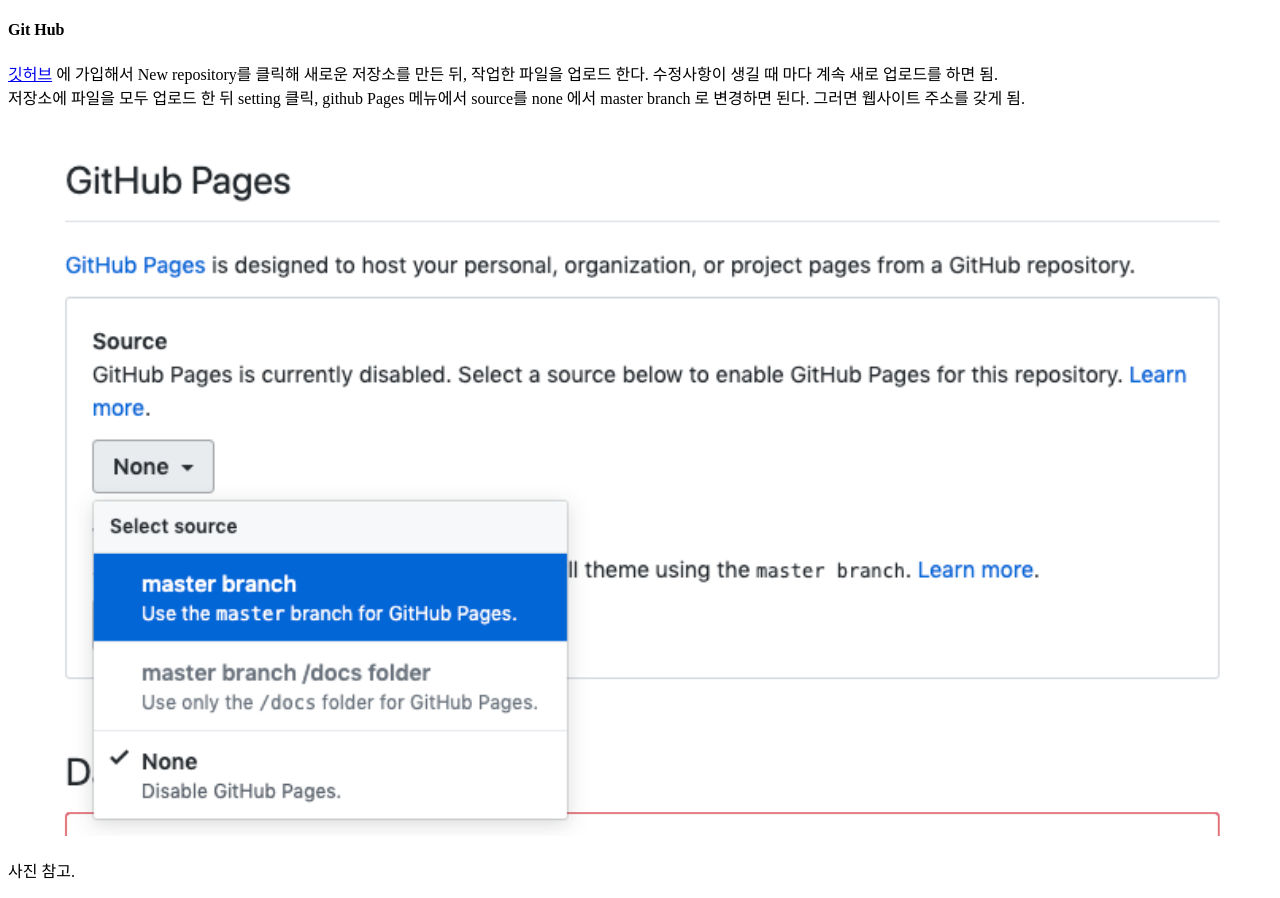
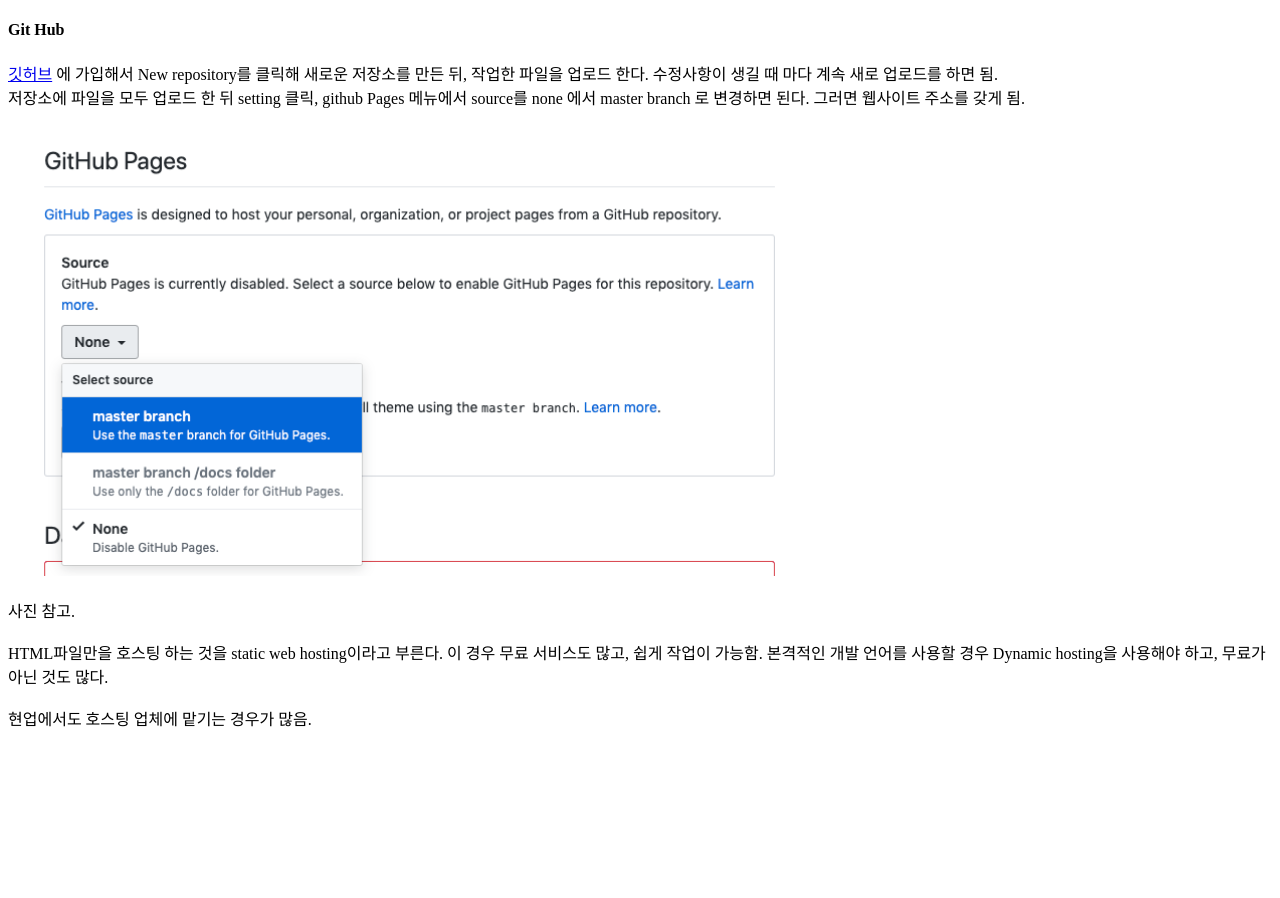
Before and after one commit to eich13/web1, a plain HTML site: page 5.html in a window 1280 px wide. After the commit the page ends 800 px from the top, so only its background shows below. Drawn offline with Linux system fonts and the light colour scheme.

Commit message:
Add files via upload

```diff
--- a/5.html
+++ b/5.html
@@ -9,7 +9,15 @@
 <body>
 
   <h4>Git Hub</h4>
-  <p><a href="https://github.com/" target="_blank">깃허브</a> 에 가입해서 New repository를 클릭해 새로운 저장소를 만든 뒤, 작업한 파일을 업로드 한다. 수정사항이 생길 때 마다 계속 새로 업로드를 하면 됨.<br> 저장소에 파일을 모두 업로드 한 뒤 setting 클릭, github Pages 메뉴에서 source를 none 에서 master branch 로 변경하면 된다. 그러면 웹사이트 주소를 갖게 됨.<br><br><img src="github pages.png" width="100%"><br><br> 사진 참고.
+  <p><a href="https://github.com/" target="_blank">깃허브</a> 에 가입해서 New repository를 클릭해 새로운 저장소를 만든 뒤, 작업한 파일을 업로드 한다. 수정사항이 생길 때 마다 계속 새로 업로드를 하면 됨.<br> 저장소에 파일을 모두 업로드 한 뒤 setting 클릭, github Pages 메뉴에서 source를 none 에서 master branch 로 변경하면 된다. 그러면 웹사이트 주소를 갖게 됨.
+    <br><br>
+    <img src="github pages.png" width="800px">
+    <br><br>
+    사진 참고.
+    <br><br>
+  HTML파일만을 호스팅 하는 것을 static web hosting이라고 부른다. 이 경우 무료 서비스도 많고, 쉽게 작업이 가능함. 본격적인 개발 언어를 사용할 경우 Dynamic hosting을 사용해야 하고, 무료가 아닌 것도 많다.
+    <br><br>
+  현업에서도 호스팅 업체에 맡기는 경우가 많음.
   </p>
 </body>
 
```
Also changed, not shown: 2.html (+1 -1 lines).
